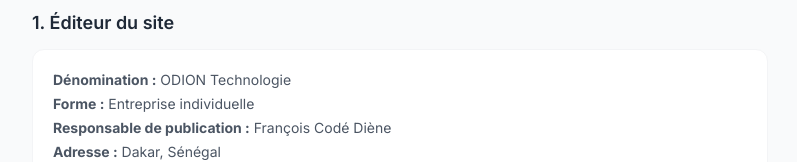
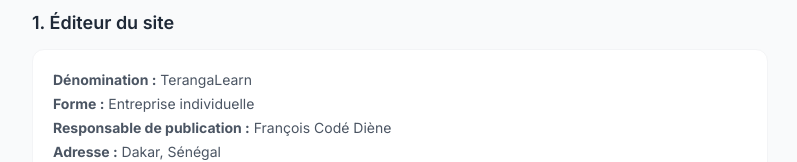
Before and after one commit to francisdiene/terangalearn, a Next.js app: page /mentions-legales in a window 1280 px wide. Shown: the part 180-342 px from the top of the page, without its empty margins (240-1037 px from the left). Built offline with nearby package versions, Linux system fonts and the light colour scheme.

Commit message:
Update site editor name from ODION Technologie to TerangaLearn

```diff
--- a/src/app/(legal)/mentions-legales/page.tsx
+++ b/src/app/(legal)/mentions-legales/page.tsx
@@ -13,7 +13,7 @@ export default function MentionsLegales() {
       <section className="mb-8">
         <h2 className="text-lg font-semibold text-gray-800 mb-3">1. Éditeur du site</h2>
         <div className="bg-white rounded-xl border border-gray-100 p-5 text-sm text-gray-600 space-y-1">
-          <p><strong>Dénomination :</strong> ODION Technologie</p>
+          <p><strong>Dénomination :</strong> TerangaLearn</p>
           <p><strong>Forme :</strong> Entreprise individuelle</p>
           <p><strong>Responsable de publication :</strong> François Codé Diène</p>
           <p><strong>Adresse :</strong> Dakar, Sénégal</p>
```
